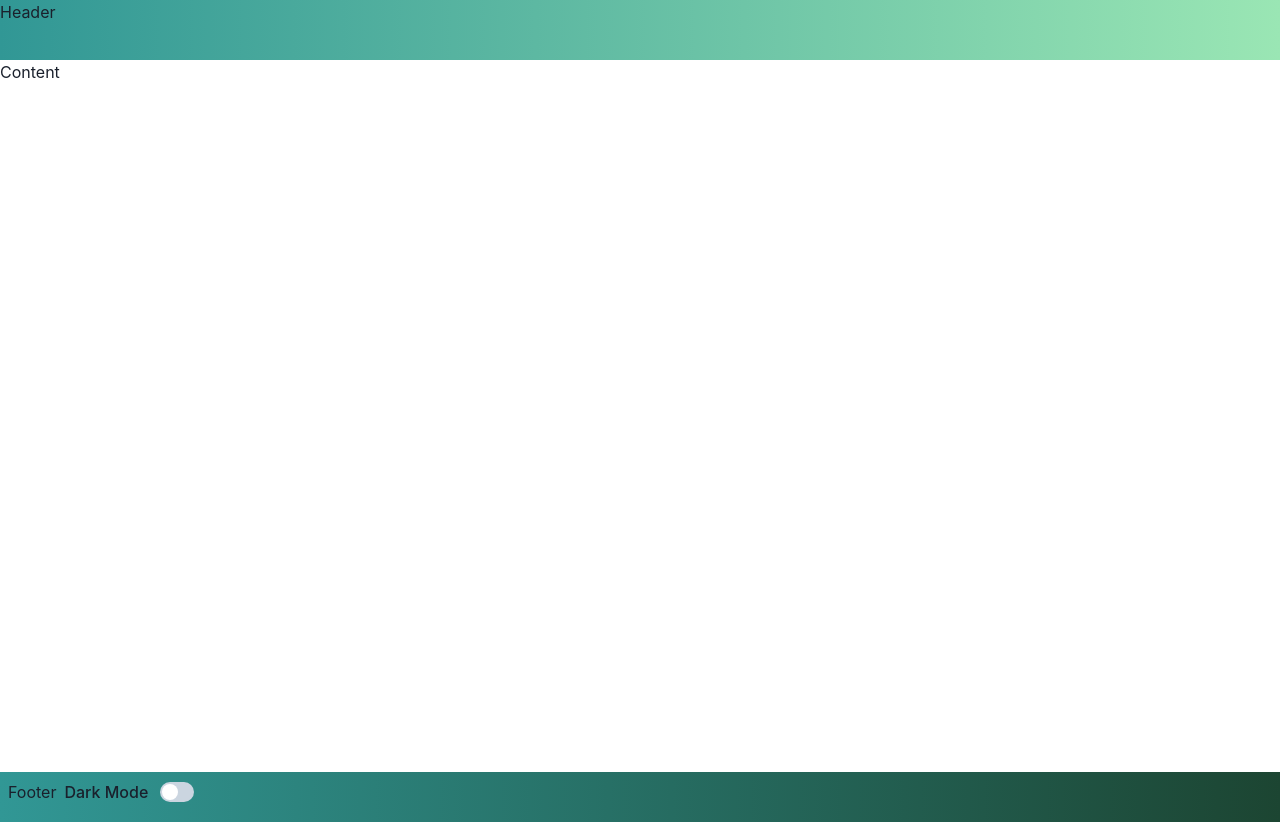
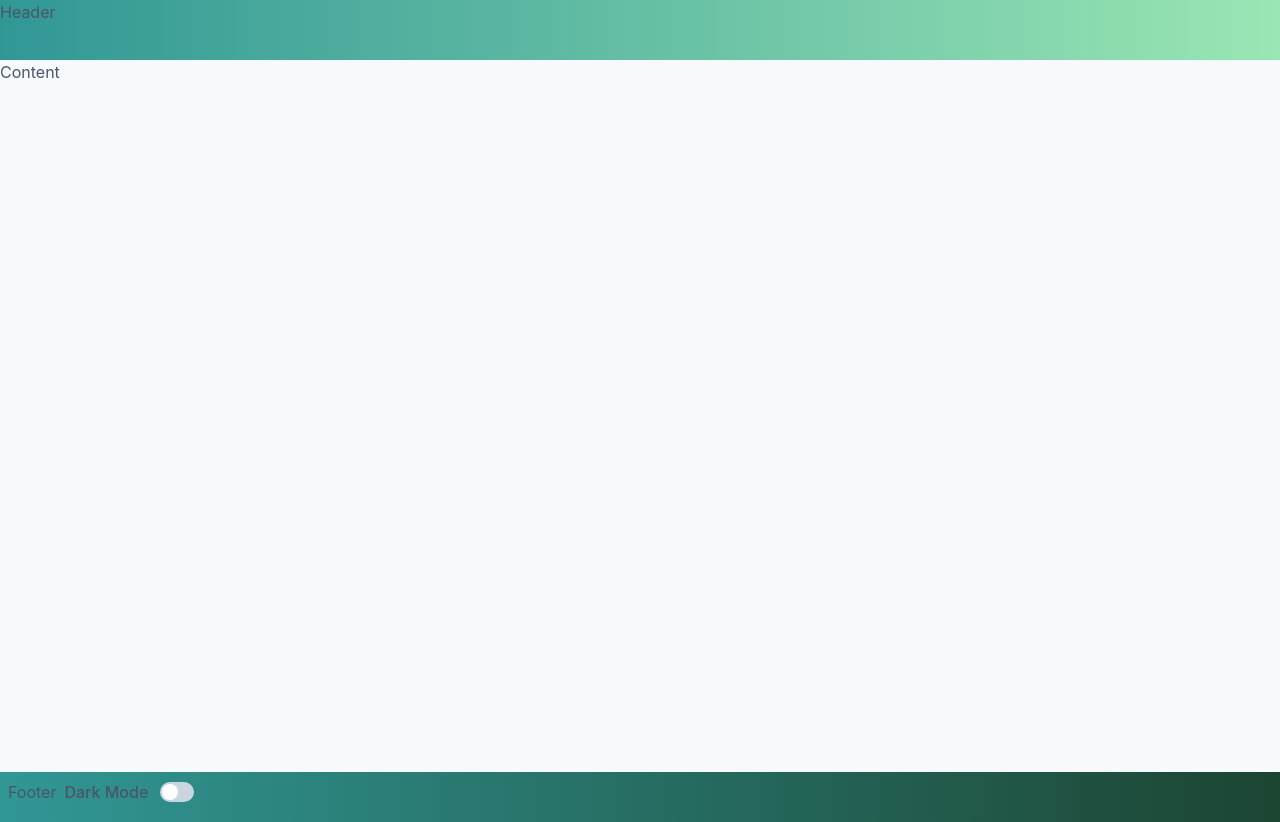
Before and after one commit to SallesCosta/Practicing, a React (Create React App) app: page / in a window 1280 px wide. Built offline with nearby package versions, Linux system fonts and the light colour scheme.

Commit message:
darkModeToggle

```diff
--- a/src/App.tsx
+++ b/src/App.tsx
@@ -1,14 +1,17 @@
-import { Box } from '@chakra-ui/react'
+import { Box, useColorModeValue } from '@chakra-ui/react'
 import { Header } from './Components/header'
 import { Footer } from './Components/footer'
 import { Content } from './Components/content'
 
+
 export function App() {
+  const bgColor = useColorModeValue('gray.50', 'withealpha.50')
+  const color = useColorModeValue('gray.600', 'withealpha.400')
   return (
     <Box>
-      <Header />
-      <Content />
-      <Footer />
+      <Header color={color} />
+      <Content bgColor={bgColor} color={color} />
+      <Footer color={color} />
     </Box>
   )
 }
--- a/src/Components/content.tsx
+++ b/src/Components/content.tsx
@@ -1,13 +1,15 @@
 import { Box, Center, HStack, Text } from '@chakra-ui/react'
 
-export function Content() {
+export function Content({ bgColor, color }:any) {
   return (
     <>
       <Box
+        bg={bgColor}
         display='flex'
         flexDir='column'
         w='100%'
         h='89vh'
+        color={color}
       >
         <HStack>
           <Center><Text>Content</Text></Center>
--- a/src/Components/footer.tsx
+++ b/src/Components/footer.tsx
@@ -1,6 +1,14 @@
-import { Box, Text, Switch, FormControl, FormLabel, useColorMode, HStack } from '@chakra-ui/react'
+import {
+  Box,
+  Text,
+  Switch,
+  FormControl,
+  FormLabel,
+  useColorMode,
+  HStack,
+} from '@chakra-ui/react'
 
-export function Footer() {
+export function Footer({ color }: any) {
   const { toggleColorMode } = useColorMode()
   return (
     <Box
@@ -11,7 +19,9 @@ export function Footer() {
       bgGradient='linear(to-r, teal.500, green.900)'
       mb='0'
     >
-      <HStack>
+      <HStack
+        color={color}
+      >
         <Text>Footer</Text>
         <FormControl display='flex' alignItems='center'>
           <FormLabel htmlFor='email-alerts' mb='0'>
--- a/src/Components/header.tsx
+++ b/src/Components/header.tsx
@@ -1,11 +1,12 @@
 import { Box, Center, HStack, Text } from '@chakra-ui/react'
 
-export function Header() {
+export function Header({ color }: any) {
   return (
     <>
       <Box
         h='60px'
         bgGradient='linear(to-r, teal.500, green.200)'
+        color={color}
       >
         <HStack>
           <Center><Text>Header</Text></Center>
```
